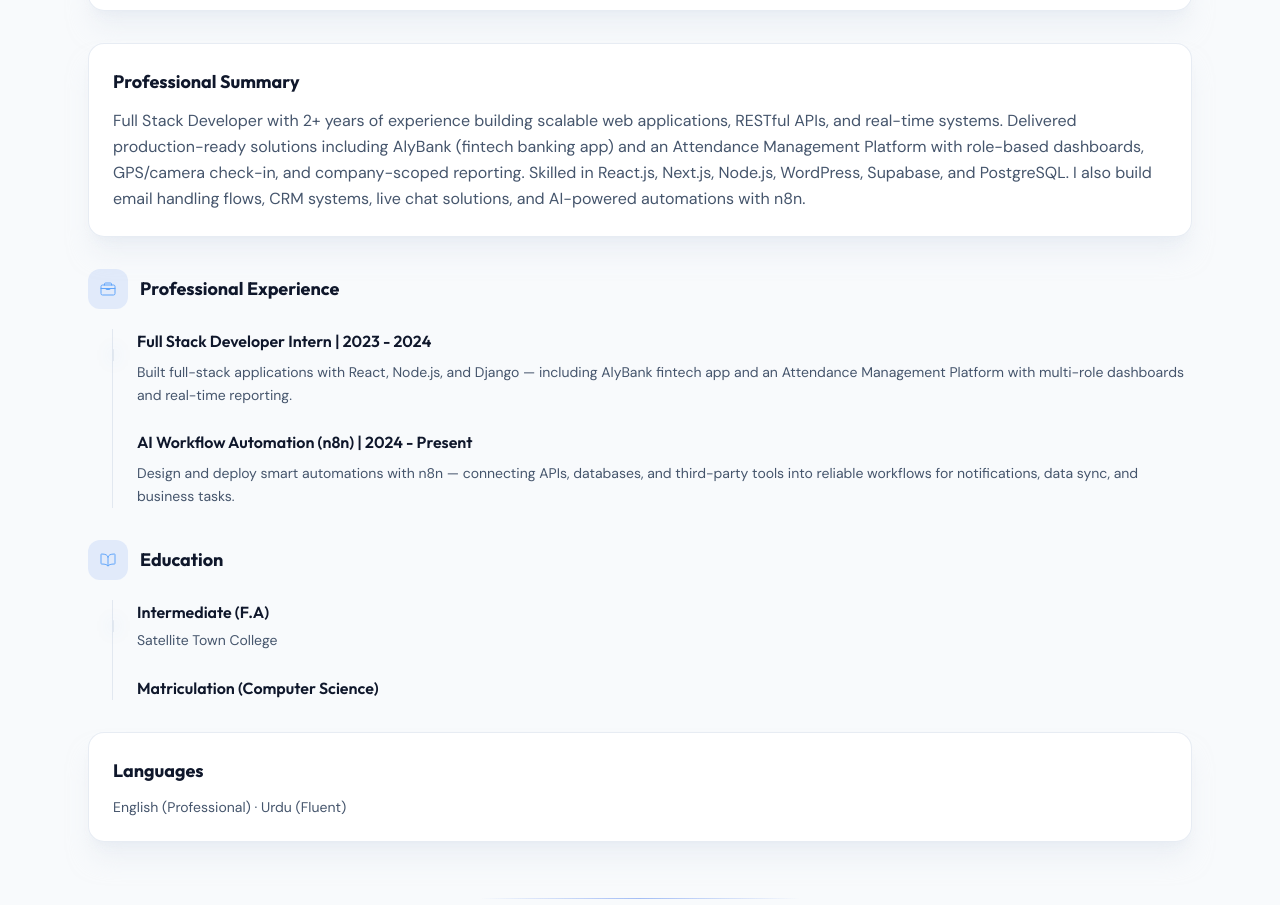
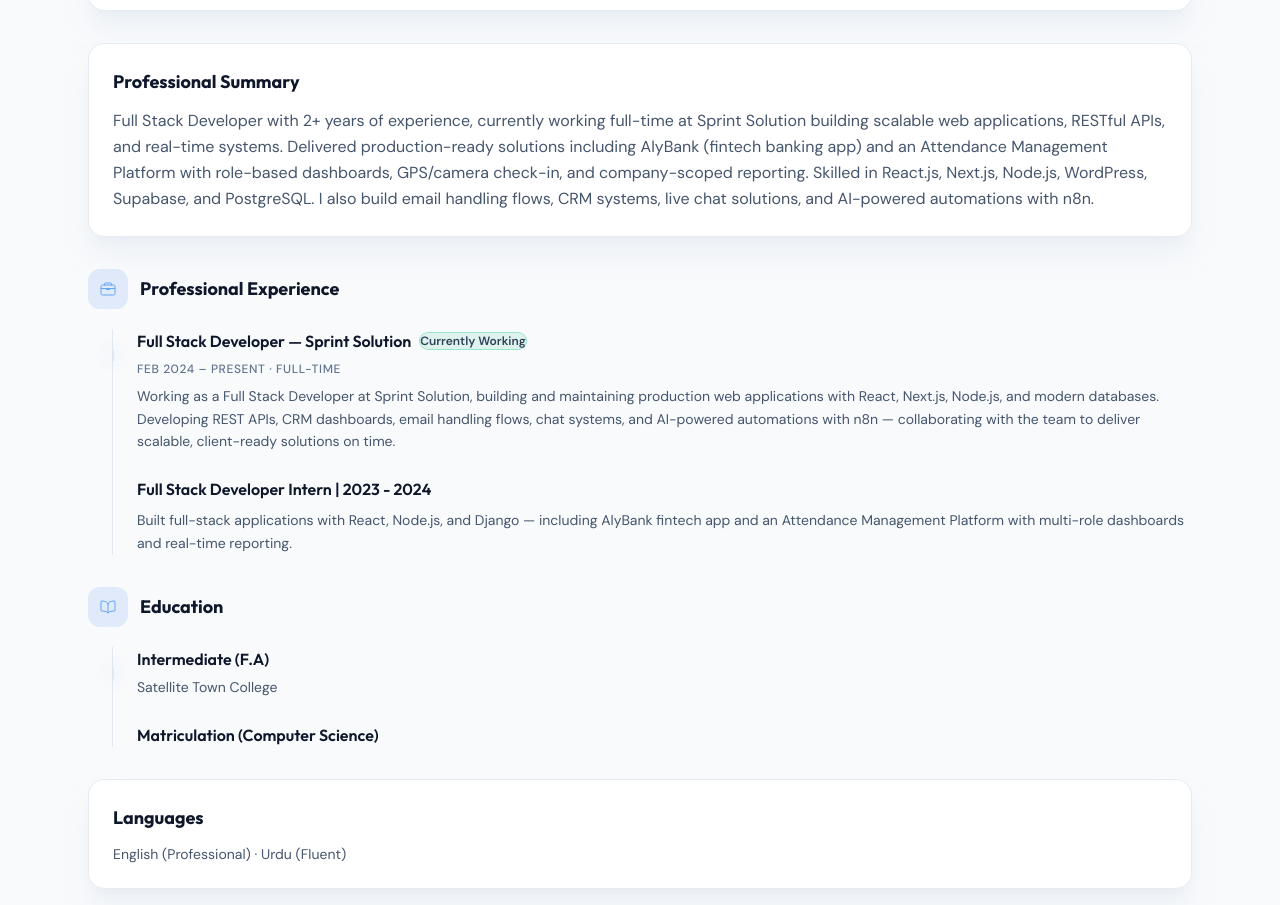
Before and after one commit to faizankhalid1234/portfolio-faizan, a website: page index.html in a window 1280 px wide. Shown: the part 6954-7859 px from the top of the page. Drawn offline with nearby package versions, Linux system fonts and the light colour scheme.

Commit message:
Update experience to Sprint Solution full-time role.
Replace freelancing automation entry with current Full Stack Developer role at Sprint Solution from Feb 2024 to present.

Co-authored-by: Cursor <cursoragent@cursor.com>

```diff
--- a/index.html
+++ b/index.html
@@ -545,7 +545,7 @@
         <div class="glass-card mb-8 p-6">
           <h3 class="mb-3 text-lg font-bold text-heading">Professional Summary</h3>
           <p class="text-sm leading-relaxed text-body sm:text-base">
-            Full Stack Developer with 2+ years of experience building scalable web applications, RESTful APIs, and real-time systems. Delivered production-ready solutions including AlyBank (fintech banking app) and an Attendance Management Platform with role-based dashboards, GPS/camera check-in, and company-scoped reporting. Skilled in React.js, Next.js, Node.js, WordPress, Supabase, and PostgreSQL. I also build email handling flows, CRM systems, live chat solutions, and AI-powered automations with n8n.
+            Full Stack Developer with 2+ years of experience, currently working full-time at Sprint Solution building scalable web applications, RESTful APIs, and real-time systems. Delivered production-ready solutions including AlyBank (fintech banking app) and an Attendance Management Platform with role-based dashboards, GPS/camera check-in, and company-scoped reporting. Skilled in React.js, Next.js, Node.js, WordPress, Supabase, and PostgreSQL. I also build email handling flows, CRM systems, live chat solutions, and AI-powered automations with n8n.
           </p>
         </div>
 
@@ -558,15 +558,22 @@
           </div>
           <ol class="ml-6 space-y-6 border-l border-theme pl-6">
             <li class="timeline-item timeline-dot timeline-line relative">
+              <div class="mb-2 flex flex-wrap items-center gap-2">
+                <h4 class="font-semibold text-heading">Full Stack Developer — Sprint Solution</h4>
+                <span class="inline-flex items-center gap-1.5 rounded-full border border-emerald-500/30 bg-emerald-500/10 px-2.5 py-0.5 text-xs font-semibold text-emerald-600 dark:text-emerald-300">
+                  <span class="h-1.5 w-1.5 animate-pulse rounded-full bg-emerald-500"></span>
+                  Currently Working
+                </span>
+              </div>
+              <p class="mb-2 text-xs font-medium uppercase tracking-wider text-muted">Feb 2024 – Present · Full-time</p>
+              <p class="text-sm leading-relaxed text-body">
+                Working as a Full Stack Developer at Sprint Solution, building and maintaining production web applications with React, Next.js, Node.js, and modern databases. Developing REST APIs, CRM dashboards, email handling flows, chat systems, and AI-powered automations with n8n — collaborating with the team to deliver scalable, client-ready solutions on time.
+              </p>
+            </li>
+            <li class="timeline-item timeline-dot relative">
               <h4 class="mb-2 font-semibold text-heading">Full Stack Developer Intern | 2023 - 2024</h4>
               <p class="text-sm leading-relaxed text-body">
                 Built full-stack applications with React, Node.js, and Django — including AlyBank fintech app and an Attendance Management Platform with multi-role dashboards and real-time reporting.
-              </p>
-            </li>
-            <li class="timeline-item timeline-dot relative">
-              <h4 class="mb-2 font-semibold text-heading">AI Workflow Automation (n8n) | 2024 - Present</h4>
-              <p class="text-sm leading-relaxed text-body">
-                Design and deploy smart automations with n8n — connecting APIs, databases, and third-party tools into reliable workflows for notifications, data sync, and business tasks.
               </p>
             </li>
           </ol>
```
